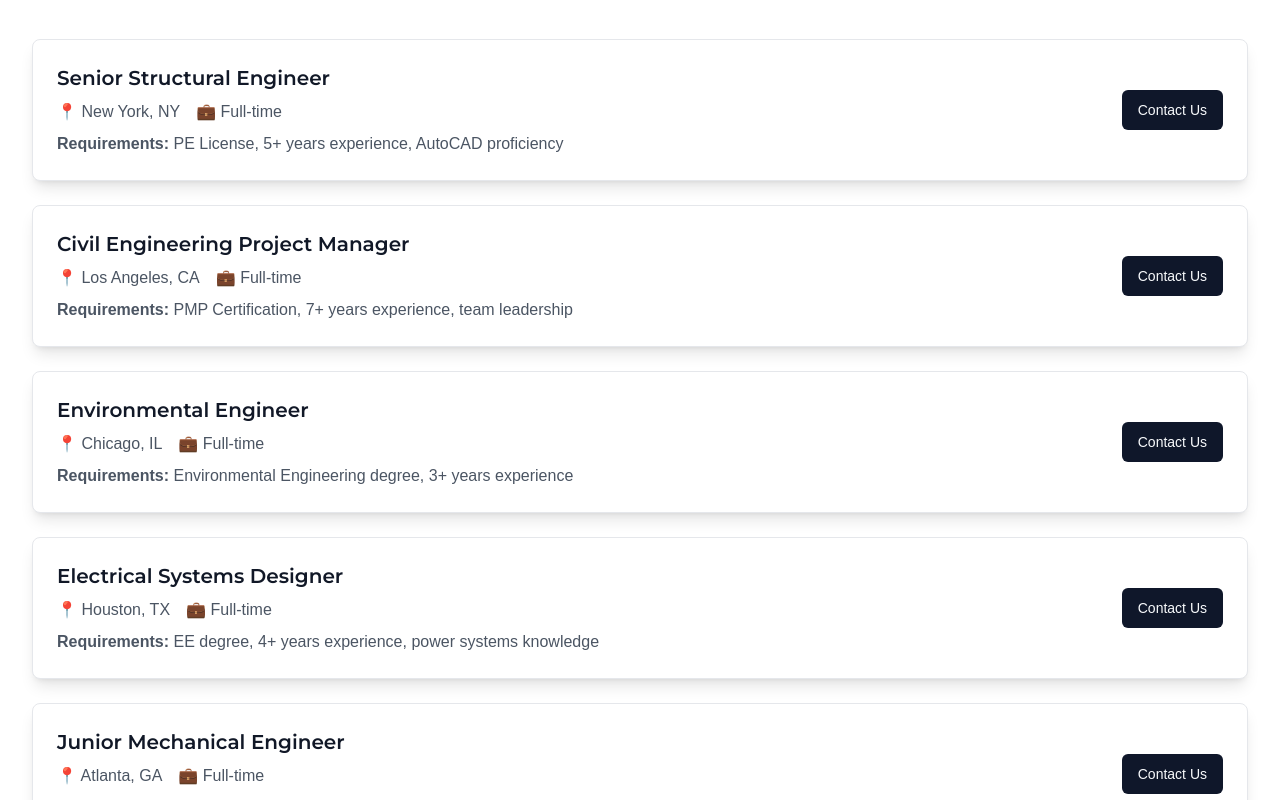
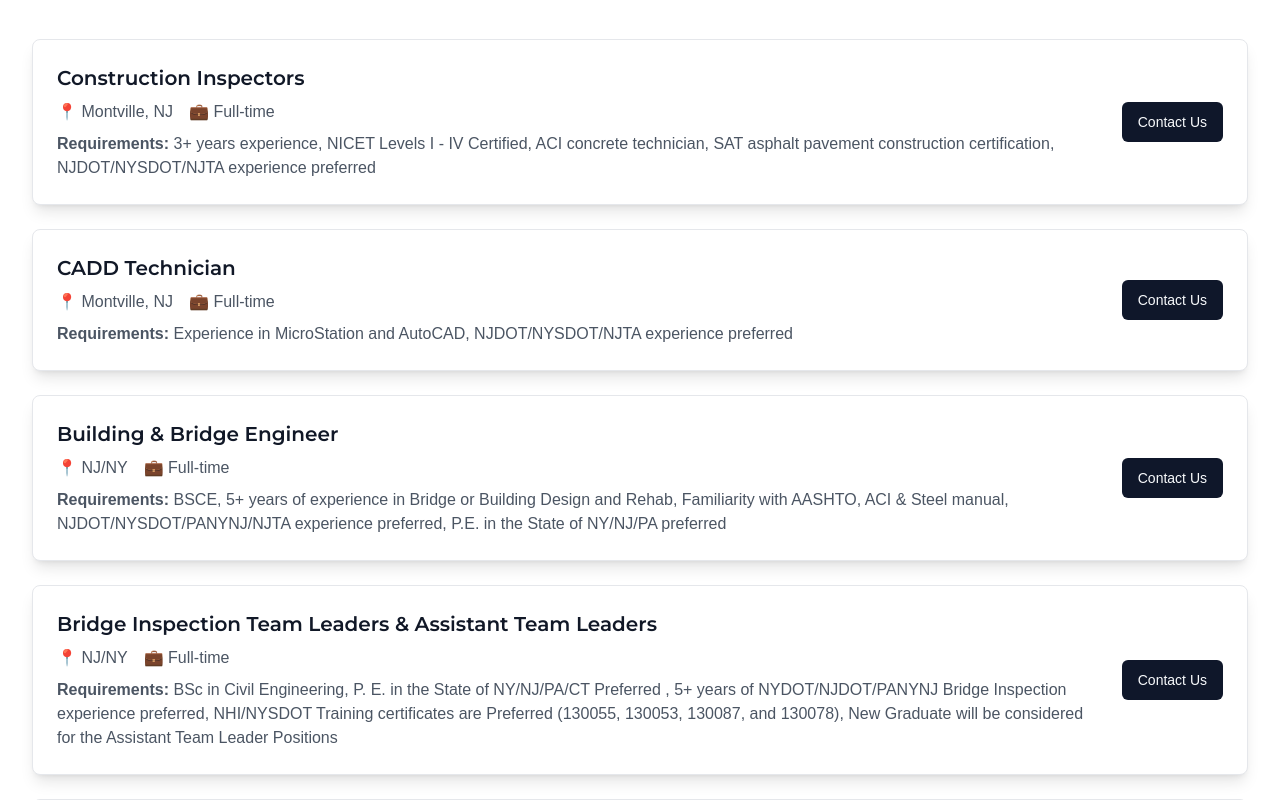
Before and after one commit to alballer08/lsea-corp-site, a React (Vite) app: page /careers in a window 1280 px wide. Shown: the part 800-1600 px from the top of the page. Built offline with nearby package versions, Linux system fonts and the light colour scheme.

Commit message:
Editing Careers Page

```diff
--- a/src/pages/Careers.tsx
+++ b/src/pages/Careers.tsx
@@ -13,38 +13,38 @@ const Careers = () => {
   const jobListings = [
     {
       id: 1,
-      title: 'Senior Structural Engineer',
-      location: 'New York, NY',
+      title: 'Construction Inspectors',
+      location: 'Montville, NJ',
       type: 'Full-time',
-      requirements: 'PE License, 5+ years experience, AutoCAD proficiency'
+      requirements: '3+ years experience, NICET Levels I - IV Certified, ACI concrete technician, SAT asphalt pavement construction certification, NJDOT/NYSDOT/NJTA experience preferred'
     },
     {
       id: 2,
-      title: 'Civil Engineering Project Manager',
-      location: 'Los Angeles, CA',
+      title: 'CADD Technician',
+      location: 'Montville, NJ',
       type: 'Full-time',
-      requirements: 'PMP Certification, 7+ years experience, team leadership'
+      requirements: 'Experience in MicroStation and AutoCAD, NJDOT/NYSDOT/NJTA experience preferred'
     },
     {
       id: 3,
-      title: 'Environmental Engineer',
-      location: 'Chicago, IL',
+      title: 'Building & Bridge Engineer ',
+      location: 'NJ/NY',
       type: 'Full-time',
-      requirements: 'Environmental Engineering degree, 3+ years experience'
+      requirements: 'BSCE, 5+ years of experience in Bridge or Building Design and Rehab, Familiarity with AASHTO, ACI & Steel manual, NJDOT/NYSDOT/PANYNJ/NJTA experience preferred, P.E. in the State of NY/NJ/PA preferred'
     },
     {
       id: 4,
-      title: 'Electrical Systems Designer',
-      location: 'Houston, TX',
+      title: 'Bridge Inspection Team Leaders & Assistant Team Leaders',
+      location: 'NJ/NY',
       type: 'Full-time',
-      requirements: 'EE degree, 4+ years experience, power systems knowledge'
+      requirements: 'BSc in Civil Engineering, P. E. in the State of NY/NJ/PA/CT Preferred , 5+ years of NYDOT/NJDOT/PANYNJ Bridge Inspection experience preferred, NHI/NYSDOT Training certificates are Preferred (130055, 130053, 130087, and 130078), New Graduate will be considered for the Assistant Team Leader Positions'
     },
     {
       id: 5,
-      title: 'Junior Mechanical Engineer',
-      location: 'Atlanta, GA',
+      title: 'Structural Engineer',
+      location: 'Montville, NJ',
       type: 'Full-time',
-      requirements: 'ME degree, 1-2 years experience, HVAC systems knowledge'
+      requirements: 'BSc in Structural Engineering or Civil Engineering (Required), 3+ years of NJDOT/PANYNJ Bridge Inspection experience preferred, Analysis for innovative material implementation on civil engineering structures, Guideline development for self-healing concrete application, Effect of self-healing concrete study on structures ability, Test protocol development, and load rate analysis for new material in structures, Bridge inspection , load rate analysis and technical report writing'
     }
   ];
 
```
